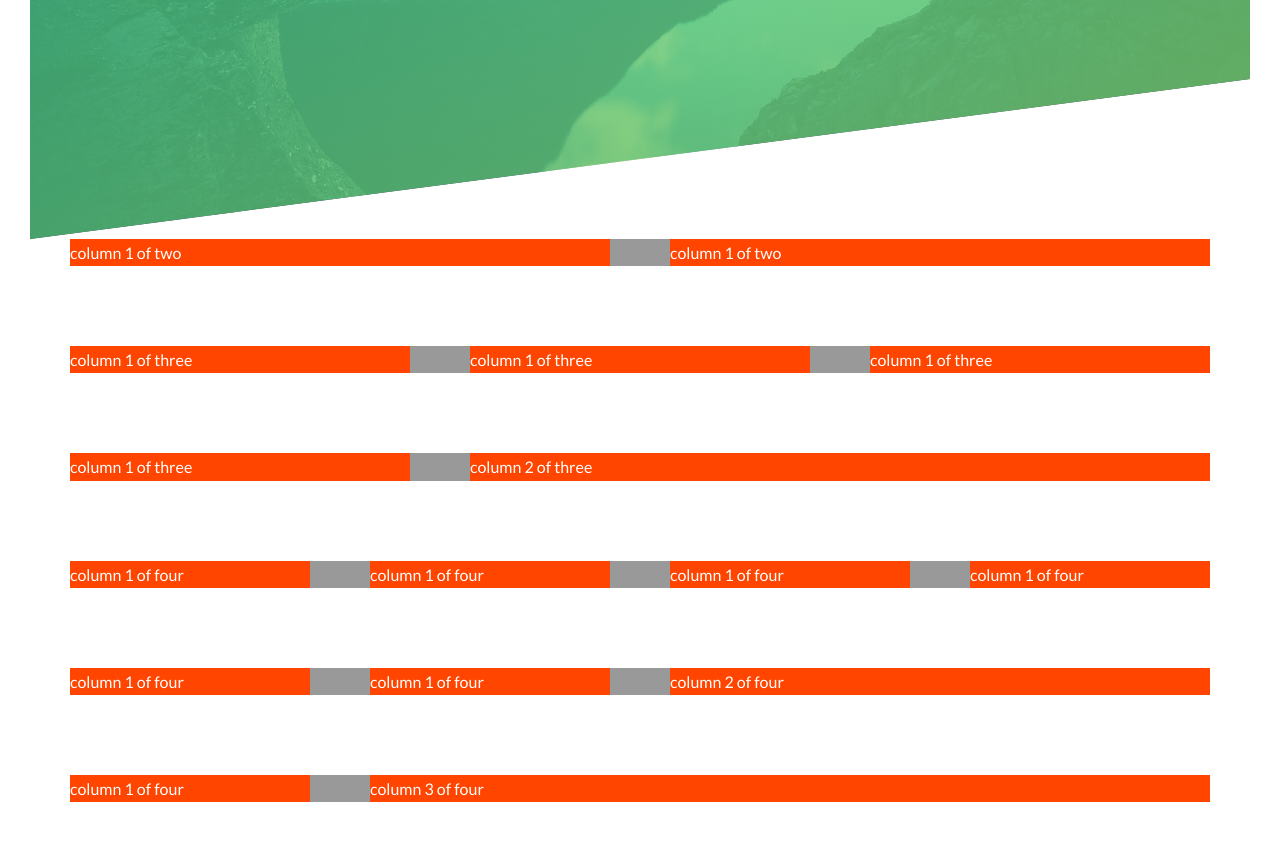
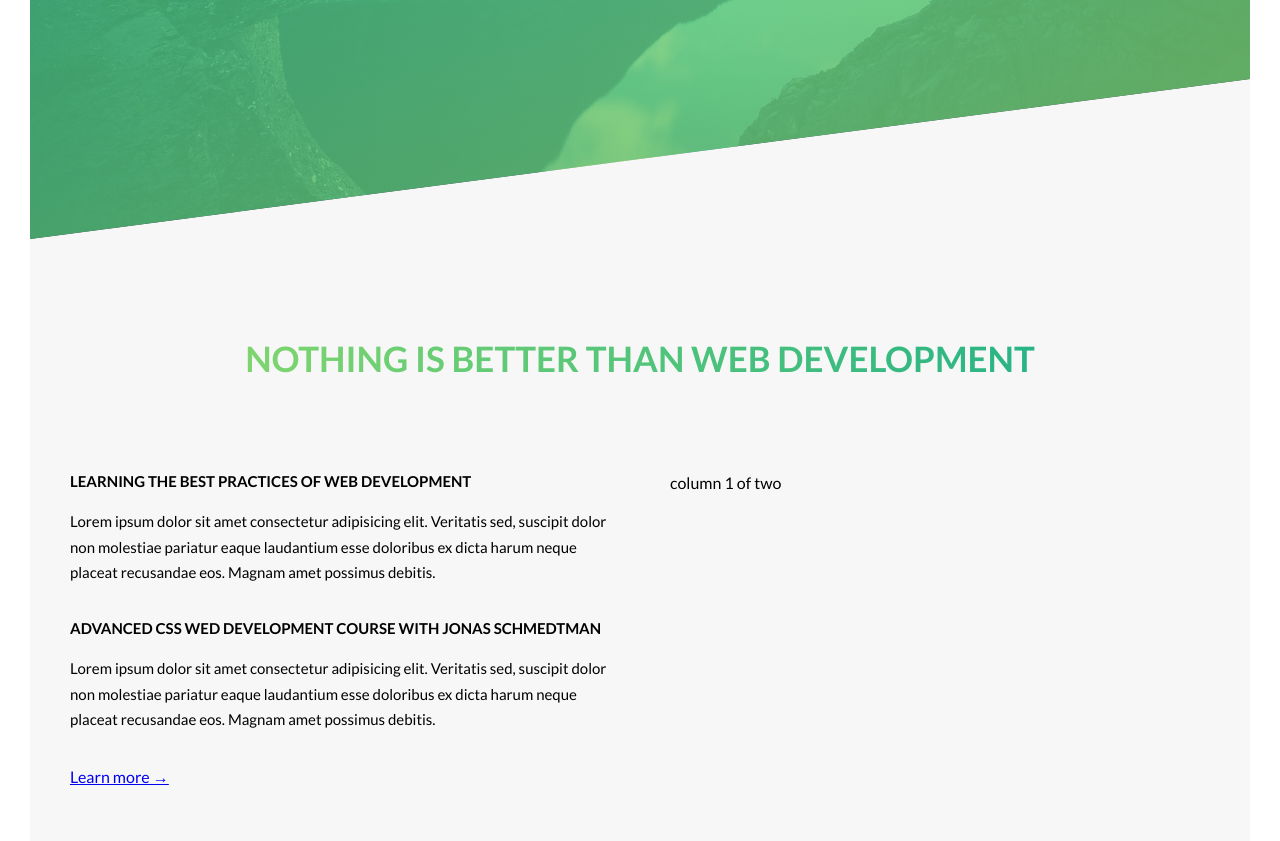
Before and after one commit to Mike-Nyambe/Saasy-css, a website: page index.html in a window 1280 px wide. Shown: the part 551-1392 px from the top of the page. Drawn offline with Linux system fonts and the light colour scheme.

Commit message:
about section

```diff
--- a/index.html
+++ b/index.html
@@ -34,11 +34,35 @@
         </div>
     </header>
 
-    <section class="test-grid">
-        <div class="row">
-            <div class="col-1-of-2">column 1 of two</div>
-            <div class="col-1-of-2">column 1 of two</div>
-        </div>
+    <main>
+        <section class="section-about">
+            <div class="util-center-text util-bottom-margin-big">
+                <h2 class="heading-primary">
+                    Nothing is better than web development
+                </h2>
+            </div>
+            <div class="row">
+                <div class="col-1-of-2">
+                    <h3 class="heading-tetiary util-bottom-margin-small">
+                        Learning the best practices of web development
+                    </h3>
+                    <p class="paragraph-text ">
+                        Lorem ipsum dolor sit amet consectetur adipisicing elit. Veritatis sed, suscipit dolor non molestiae pariatur eaque laudantium esse doloribus ex dicta harum neque placeat recusandae eos. Magnam amet possimus debitis.
+                    </p>
+                    <h3 class="heading-tetiary util-bottom-margin-small">
+                        Advanced css wed development course with Jonas schmedtman
+                    </h3>
+                    <p class="paragraph-text">
+                        Lorem ipsum dolor sit amet consectetur adipisicing elit. Veritatis sed, suscipit dolor non molestiae pariatur eaque laudantium esse doloribus ex dicta harum neque placeat recusandae eos. Magnam amet possimus debitis.
+                    </p>
+                    <a href="#" class="btn-text">Learn more &rarr;</a>
+                </div>
+                <div class="col-1-of-2">column 1 of two</div>
+            </div>
+        </section>
+    </main>
+    <!-- <section class="test-grid">
+
         <div class="row">
             <div class="col-1-of-3">column 1 of three</div>
             <div class="col-1-of-3">column 1 of three</div>
@@ -63,7 +87,7 @@
             <div class="col-1-of-4">column 1 of four</div>
             <div class="col-3-of-4">column 3 of four</div>
         </div>
-    </section>
+    </section> -->
 
 </body>
 
--- a/scss/abstracts/_variables.scss
+++ b/scss/abstracts/_variables.scss
@@ -1,6 +1,10 @@
+//colors
 $dark-green:#28b485;
 $medium-green:#55c57a;
 $light-green:#7ed56f;
+$white-color:#fff;
+$light-grey-1:#f7f7f7;
+$text-color:#111;
 //grid variables
 $grid_width:114rem;
 $gutter_vertical:8rem;
--- a/scss/base/_base.scss
+++ b/scss/base/_base.scss
@@ -15,7 +15,7 @@ body {
     font-weight: 400;
     font-size: 1.6rem;
     line-height: 1.7;
-    color: #FFF;
+    // color: $white-color;
     margin: 3rem;
     position: relative;
     box-sizing: border-box;
--- a/scss/base/_typography.scss
+++ b/scss/base/_typography.scss
@@ -0,0 +1,22 @@
+.heading-primary {
+    font-size: 3.5rem;
+    font-weight: 700;
+    display: inline-block;
+    -webkit-background-clip: text;
+    color: transparent;
+    text-transform: uppercase;
+    background-image: linear-gradient(to right, $light-green, $dark-green);
+}
+
+.heading-tetiary {
+    text-transform: uppercase;
+    font-weight: 700;
+    font-size: 1.5rem;
+}
+
+.paragraph-text {
+    font-size: 1.5rem;
+    &:not(:last-child) {
+        margin-bottom: 3rem;
+    }
+}
--- a/scss/base/_utilities.scss
+++ b/scss/base/_utilities.scss
@@ -0,0 +1,15 @@
+.util-center-text {
+    text-align: center;
+}
+
+.util-bottom-margin-small {
+    margin-bottom: 1.5rem;
+}
+
+.util-bottom-margin-medium {
+    margin-bottom: 4rem;
+}
+
+.util-bottom-margin-big {
+    margin-bottom: 8rem;
+}
--- a/scss/components/_button.scss
+++ b/scss/components/_button.scss
@@ -11,5 +11,12 @@
 
 .btn--white {
     background-color: #FFF;
-    color: #111;
+    color: $text-color;
 }
+
+.btn-text {
+    &:link,
+    &::visited {
+        color: $text-color;
+    }
+}
--- a/scss/layout/_grid.scss
+++ b/scss/layout/_grid.scss
@@ -1,13 +1,11 @@
 .row {
     max-width: $grid_width;
     margin: 0 auto;
-    background-color: #999;
     &:not(:last-child) {
         margin-bottom: $gutter_vertical;
     }
     @include clearfix;
     [class^="col-"] {
-        background-color: orangered;
         float: left;
         &:not(:last-child) {
             margin-right: $gutter_horizontal;
--- a/scss/layout/_header.scss
+++ b/scss/layout/_header.scss
@@ -22,7 +22,7 @@
 }
 
 .main-heading {
-    color: #FFF;
+    color: $white-color;
     text-transform: uppercase;
     margin-bottom: 6rem;
     &--main {
--- a/scss/pages/_home.scss
+++ b/scss/pages/_home.scss
@@ -0,0 +1,5 @@
+.section-about {
+    background-color: $light-grey-1;
+    padding: 25rem 0;
+    margin-top: -20vh;
+}
```
Also changed, not shown: css/style.css.
